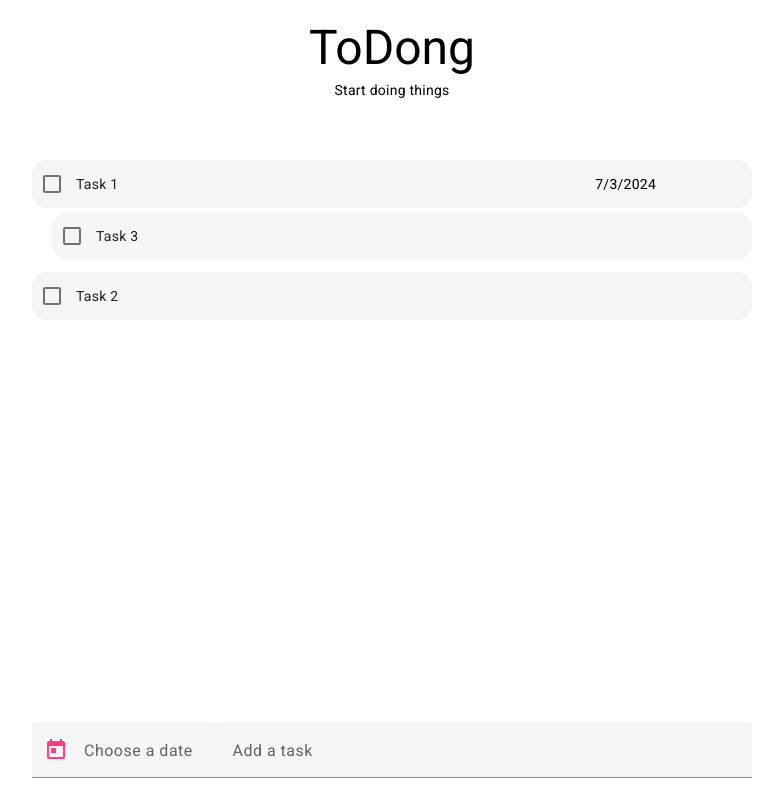
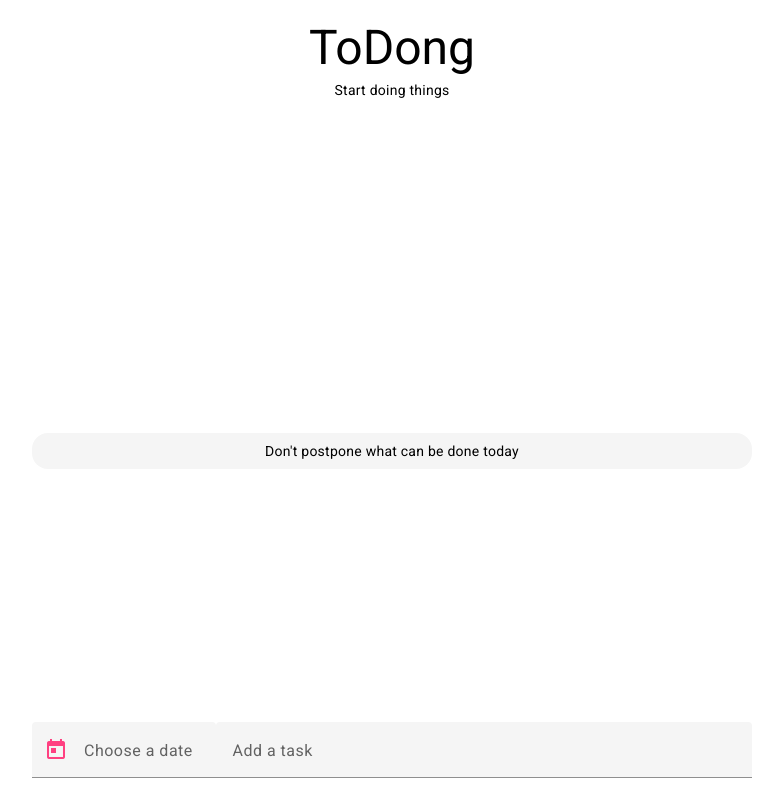
Before and after one commit to aortega46/todong, an Angular app: page / in a window 1280 px wide. Shown: the whole page, without its empty margins (248-1031 px from the left). Built offline with nearby package versions, Linux system fonts and the light colour scheme.

Commit message:
feat: :sparkles: motivational phrases on empty to do list

```diff
--- a/src/app/app.component.scss
+++ b/src/app/app.component.scss
@@ -20,4 +20,5 @@
 .main {
   flex: 1;
   overflow-y: auto;
+  position: relative;
 }
--- /dev/null
+++ b/src/app/constants/motivational-phrases.ts
@@ -0,0 +1,17 @@
+export const MOTIVATIONAL_PHRASES: string[] = [
+  'Every completed task is a step closer to your goals',
+  'Small tasks lead to big achievements',
+  "Don't postpone what can be done today",
+  'Each task is an opportunity to shine',
+  'Success is built task by task',
+  'Today is the best day to start working on your dreams',
+  'Well-done tasks are the foundation of success',
+  'Each task is a step toward a better version of yourself',
+  'The key to success lies in the consistency of your daily tasks',
+  "Do today what others don't want to, do tomorrow what others can't",
+  'Uncompleted tasks are unfulfilled dreams Make them come true!',
+  'The reward for a job well done is the opportunity to do another',
+  'Tasks are the path to personal and professional progress',
+  'Your daily tasks define your path to success',
+  'Productivity is the key that unlocks the door to success',
+]
--- a/src/app/services/todo.service.ts
+++ b/src/app/services/todo.service.ts
@@ -8,16 +8,7 @@ import { v4 } from 'uuid'
   providedIn: 'root',
 })
 export class TodoService {
-  private todoList = new BehaviorSubject<Todo[]>([
-    {
-      id: 'task1',
-      title: 'Task 1',
-      status: 'Not started',
-      date: '7/3/2024',
-      subtasks: [{ id: 'task3', title: 'Task 3', status: 'Not started' }],
-    },
-    { id: 'task2', title: 'Task 2', status: 'Not started' },
-  ])
+  private todoList = new BehaviorSubject<Todo[]>([])
   todoList$ = this.todoList.asObservable()
 
   addTodo({ title, date }: { title: string; date: Date }) {
--- a/src/app/todo-list/todo-list.component.html
+++ b/src/app/todo-list/todo-list.component.html
@@ -1,3 +1,5 @@
 @for (todo of todoService.todoList$ | async; track $index) {
   <todo-item [todo]="todo" />
+} @empty {
+  <p class="phrase">{{ phrase }}</p>
 }
--- a/src/app/todo-list/todo-list.component.scss
+++ b/src/app/todo-list/todo-list.component.scss
@@ -7,3 +7,14 @@
 
   overflow-y: auto;
 }
+
+.phrase {
+  box-sizing: border-box;
+  position: absolute;
+  width: 100%;
+  top: 50%;
+  text-align: center;
+  background: #f5f5f5;
+  padding: 0.5rem;
+  border-radius: 1rem;
+}
--- a/src/app/todo-list/todo-list.component.ts
+++ b/src/app/todo-list/todo-list.component.ts
@@ -1,7 +1,9 @@
-import { Component, inject } from '@angular/core'
+import { Component, OnInit, inject } from '@angular/core'
 import { TodoService } from '../services/todo.service'
 import { AsyncPipe } from '@angular/common'
 import { TodoItemComponent } from '../todo-item/todo-item.component'
+
+import { MOTIVATIONAL_PHRASES } from '../constants/motivational-phrases'
 
 @Component({
   selector: 'todo-list',
@@ -10,6 +12,13 @@ import { TodoItemComponent } from '../todo-item/todo-item.component'
   templateUrl: './todo-list.component.html',
   styleUrl: './todo-list.component.scss',
 })
-export class TodoListComponent {
+export class TodoListComponent implements OnInit {
   todoService = inject(TodoService)
+
+  phrase?: string
+
+  ngOnInit() {
+    const randomIndex = Math.floor(Math.random() * MOTIVATIONAL_PHRASES.length)
+    this.phrase = MOTIVATIONAL_PHRASES[randomIndex]
+  }
 }
```
